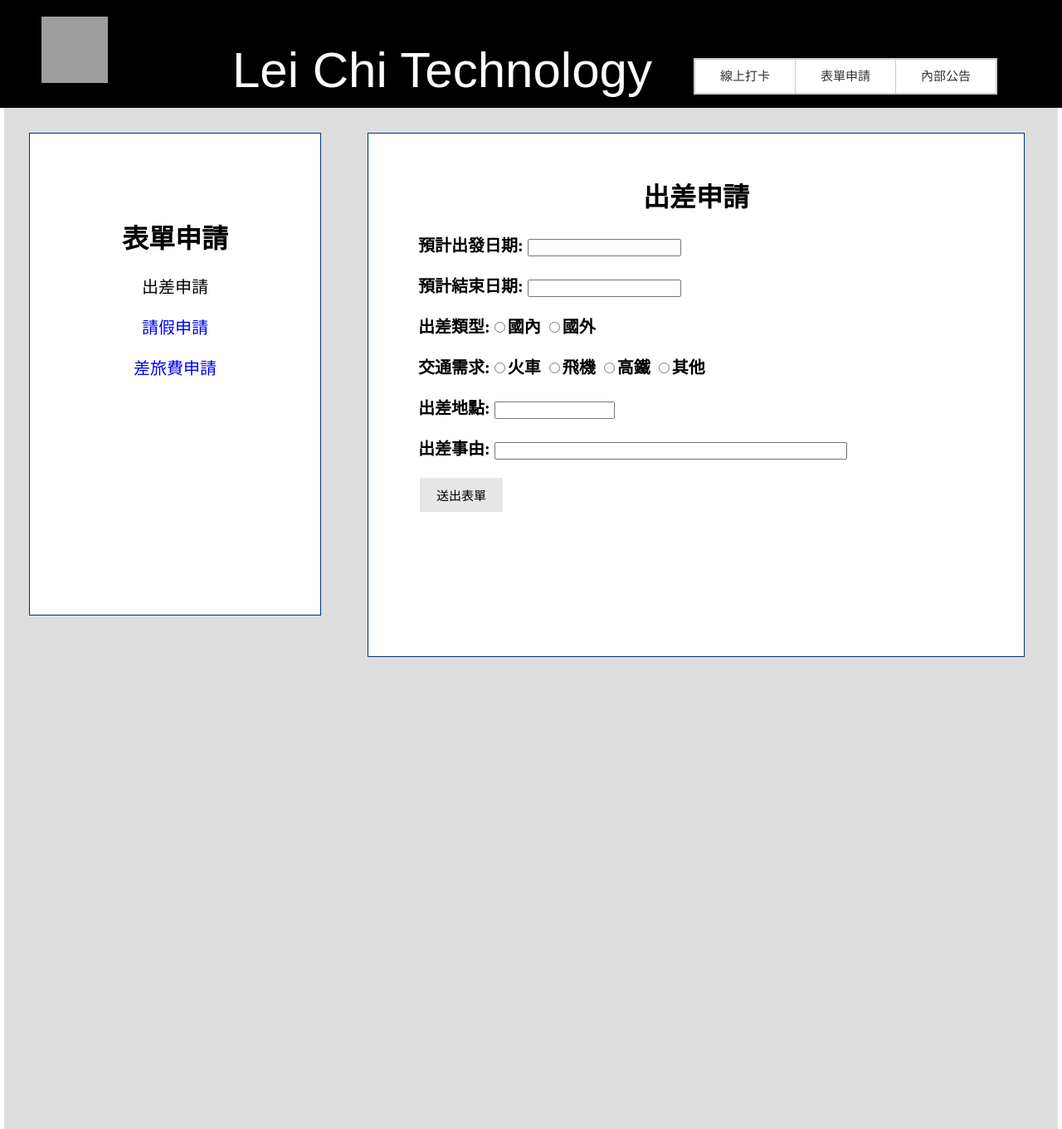
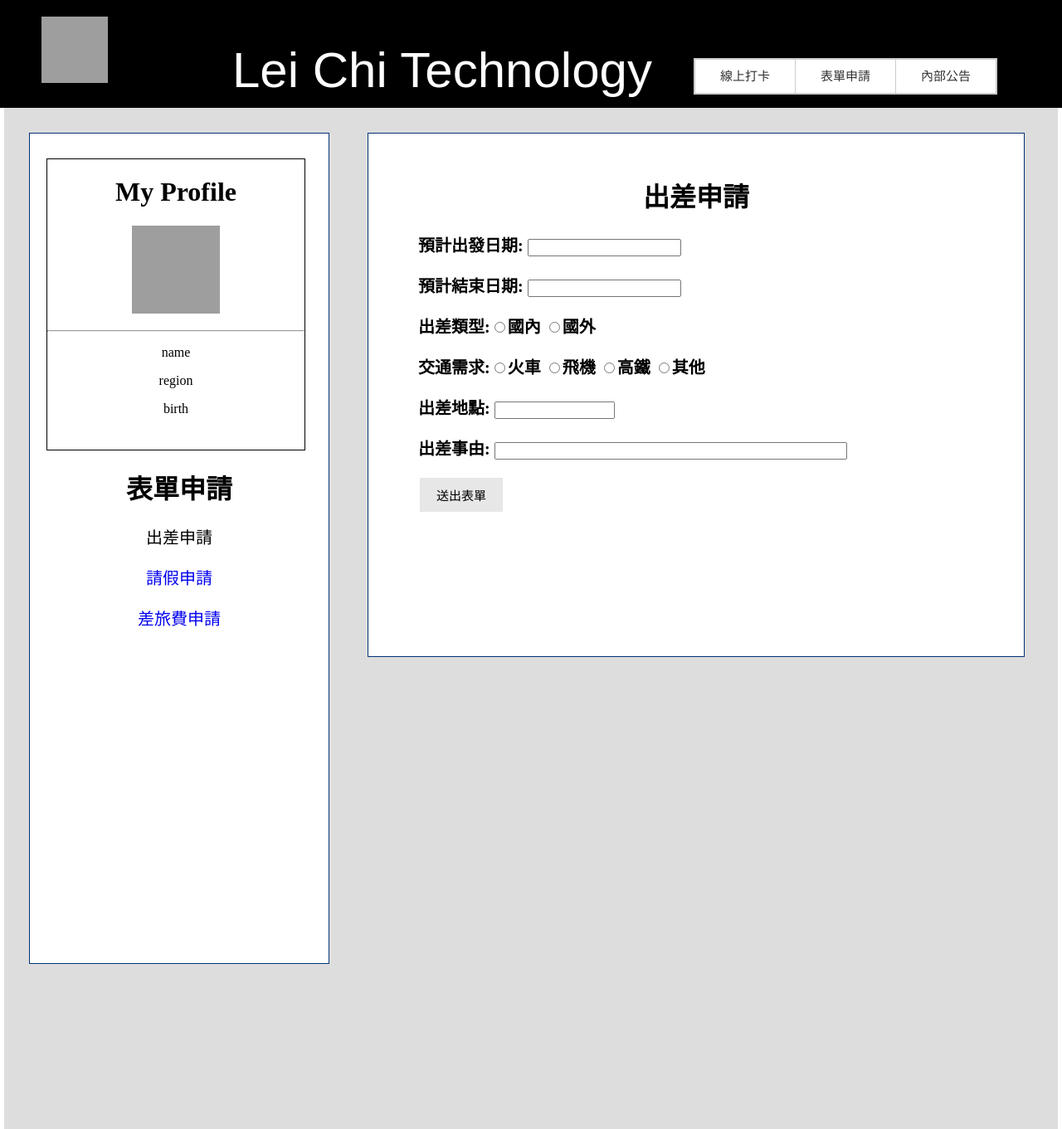
Before and after one commit to StefanyChen/LC_ERP, a PHP site: page /travel.html in a window 1280 px wide. Shown: the top 1361 px of the page at 83% size. Run offline with PHP 8.4, Linux system fonts and the light colour scheme; some libraries are stand-ins or nearby versions; grey boxes are pictures that could not be loaded.

Commit message:
0726-0920
在出差頁面新增左側個人資料和div大小

```diff
--- a/index.html
+++ b/index.html
@@ -30,7 +30,7 @@
 	<div class="bottom">
 	<div class="left">
 		<div class="profile">
-		<p>My Profile</p>
+		<h1>My Profile</h1>
 		<p><img src="http://static.commentcamarche.net/www.commentcamarche.net/pictures/nLJSfM5U6lLTQbiUtwXmdiUYajn9aJAyvjxpfXbOkdUUMQWnZ3OdtFhB4zwEAhAW-efa5cf51c0711fafc61e73f90e05bc12-s-.png" width="106" height="106"></p>
 		<p><hr></p>
 		<p>name</p>
@@ -48,5 +48,6 @@
 	<img class="leftside" src="https://teameowdev.files.wordpress.com/2015/06/main.png?w=240" width="70" height="70"/>
 	<h1 class="leftside">Stephanie</h1>
 	</div>
+
 </body>
 </html>
--- a/travel-style.css
+++ b/travel-style.css
@@ -80,15 +80,20 @@ body{
 }
 .left{
 	margin:20px 10px 20px 10px;
-	width:150px;
-	height:500px;
+	width:360px;
+	height:1000px;
 	background-color:white;
-	padding-top:80px;
-	padding-left:100px;
-	padding-right:100px;
 	border:1px solid #003377;
 	float:left;
-
+}
+.profile{
+	height:350px;
+	width:310px;
+	margin:20px 20px 20px 20px;
+	border-width: 1px;
+    border-style: solid;
+    text-align:center;
+    margin-top:30px;
 }
 .right-up{
 	margin:20px 20px 20px 10px;
@@ -101,7 +106,7 @@ body{
 	border:1px solid #003377;
 	float:right;
 }
-.profile{
+.text{
 	color:black;
 	text-align:center;
 	font-family:Microsoft JhengHei;
--- a/travel.html
+++ b/travel.html
@@ -63,9 +63,15 @@
 	</div>
 	<div class="bottom">
 	<div class="left">
-		<h1 class="profile">表單申請</h1>
-		<!--<div class="face">
-		</div>-->
+		<div class="profile">
+			<h1>My Profile</h1>
+			<p><img src="http://static.commentcamarche.net/www.commentcamarche.net/pictures/nLJSfM5U6lLTQbiUtwXmdiUYajn9aJAyvjxpfXbOkdUUMQWnZ3OdtFhB4zwEAhAW-efa5cf51c0711fafc61e73f90e05bc12-s-.png" width="106" height="106"></p>
+			<p><hr></p>
+			<p>name</p>
+			<p>region</p>
+			<p>birth</p>
+		</div>
+		<h1 class="text">表單申請</h1>
 		<p class="pp">出差申請</p>
 		<a href="#" >
 		<p class="pp">請假申請</p>
@@ -75,7 +81,7 @@
 		</a>
 	</div>
 	<div class="right-up">
-		<h1 class="profile">出差申請<h1>
+		<h1 class="text">出差申請<h1>
 		<p class="p">預計出發日期: <input type="text" id="from" name="from"></p>
 		<p class="p">預計結束日期: <input type="text" id="to" name="to"></p>
 		<p class="p">出差類型:<input type="radio" name="Type" value="Domestic">國內   <input type="radio" name="Type" value="foreign">國外</p>
```
Also changed, not shown: index-style.css (+5 -8 lines).
